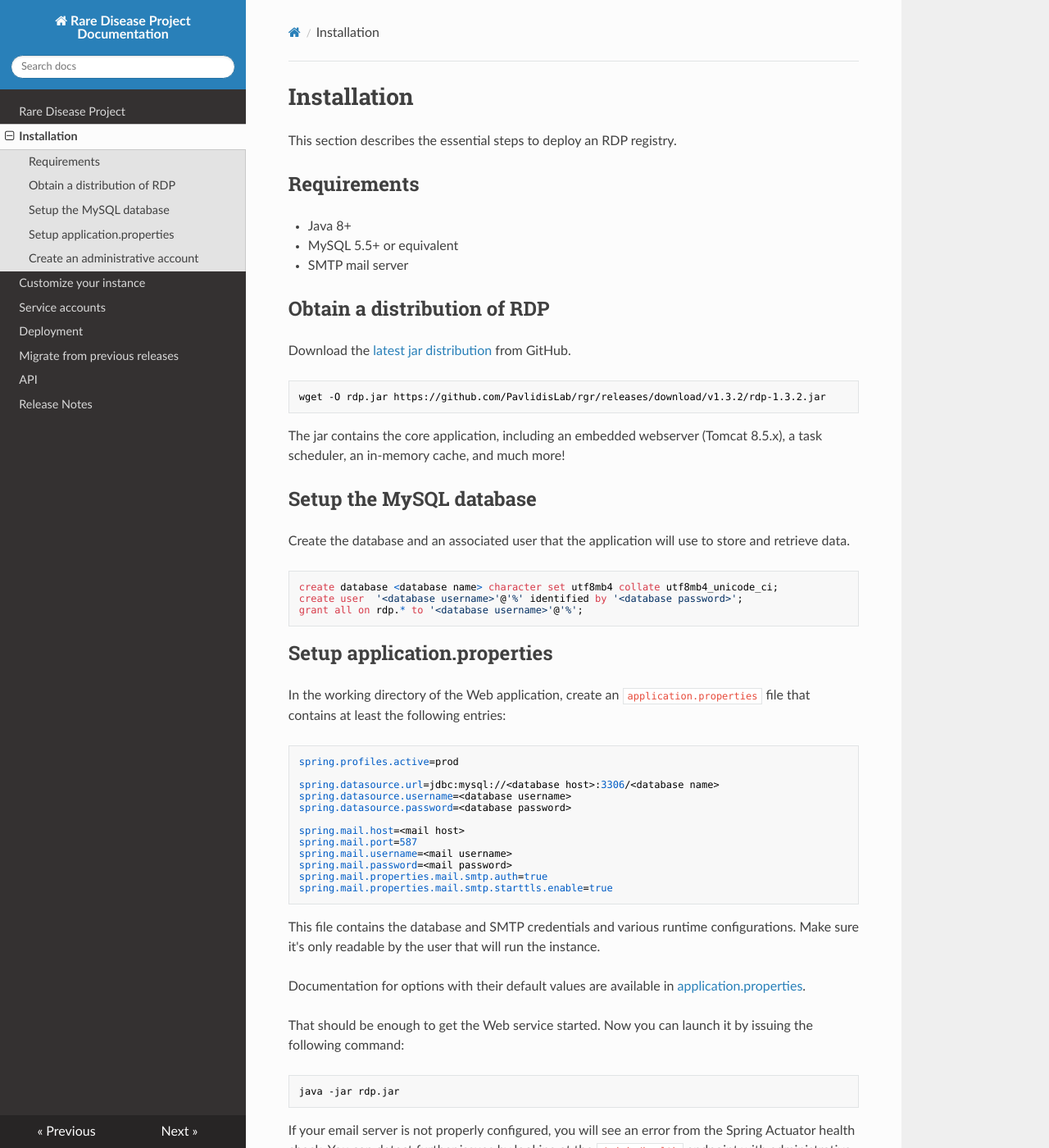
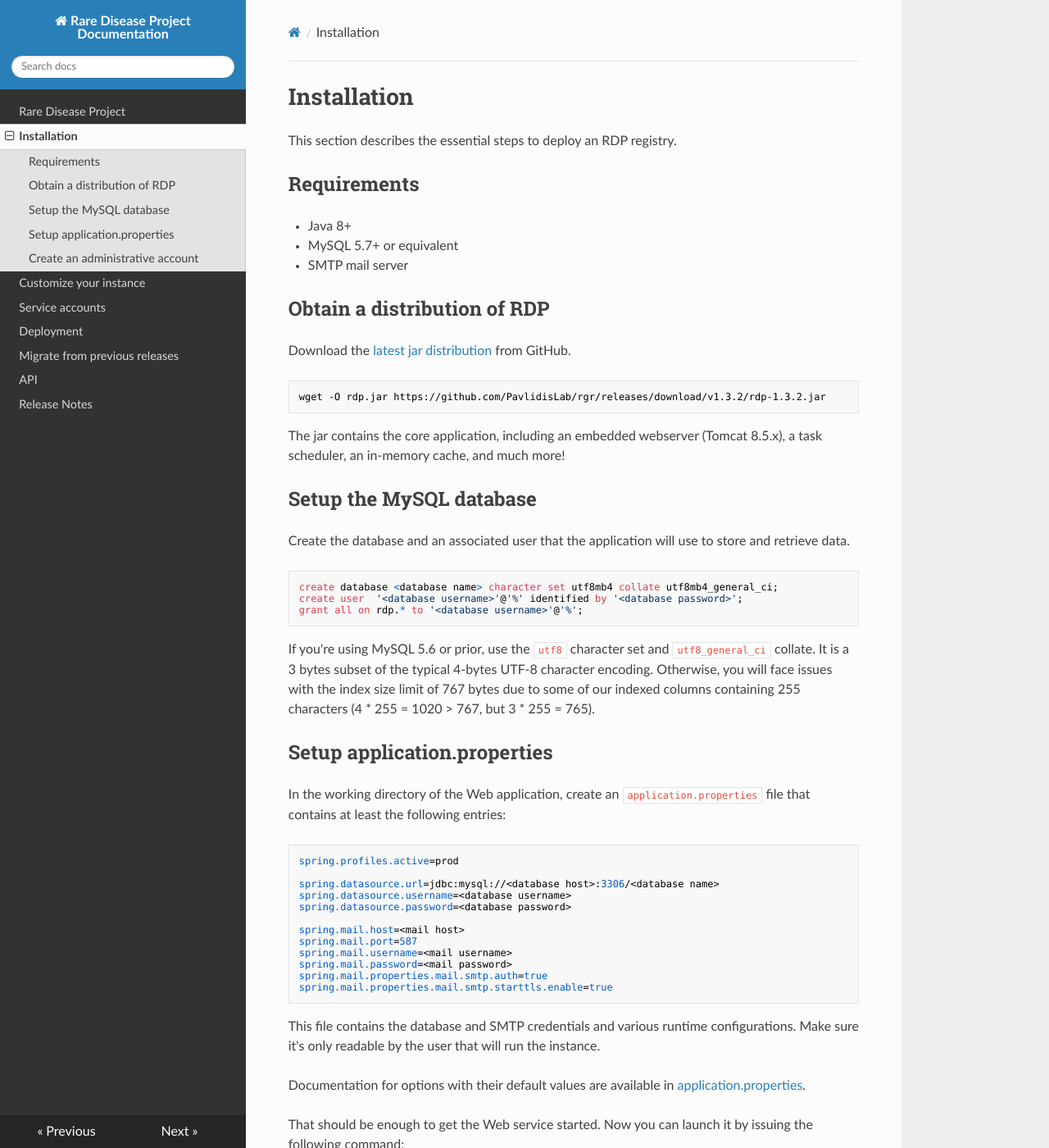
Before and after one commit to PavlidisLab/rdp, an MkDocs documentation site: the page built from docs/installation.md, in a window 1280 px wide and 1400 px high. Shown: the whole window at 82% size. Built offline with MkDocs 1.6.1, drawn with Linux system fonts in a browser that asks for light colours; nearby versions of some CDN libraries.

Commit message:
Update docs to require MySQL 5.7+ with instructions for 5.6 and prior

````diff
--- a/docs/installation.md
+++ b/docs/installation.md
@@ -5,7 +5,7 @@ This section describes the essential steps to deploy an RDP registry.
 ## Requirements
 
 - Java 8+
-- MySQL 5.5+ or equivalent
+- MySQL 5.7+ or equivalent
 - SMTP mail server
 
 ## Obtain a distribution of RDP
@@ -25,10 +25,14 @@ Create the database and an associated user that the application will use to
 store and retrieve data.
 
 ```sql
-create database <database name> character set utf8mb4 collate utf8mb4_unicode_ci;
+create database <database name> character set utf8mb4 collate utf8mb4_general_ci;
 create user  '<database username>'@'%' identified by '<database password>';
 grant all on rdp.* to '<database username>'@'%';
 ```
+
+If you're using MySQL 5.6 or prior, use the `utf8` character set and `utf8_general_ci` collate. It is a 3 bytes subset
+of the typical 4-bytes UTF-8 character encoding. Otherwise, you will face issues with the index size limit of 767 bytes
+due to some of our indexed columns containing 255 characters (4 * 255 = 1020 > 767, but 3 * 255 = 765).
 
 ## Setup application.properties
 
````
